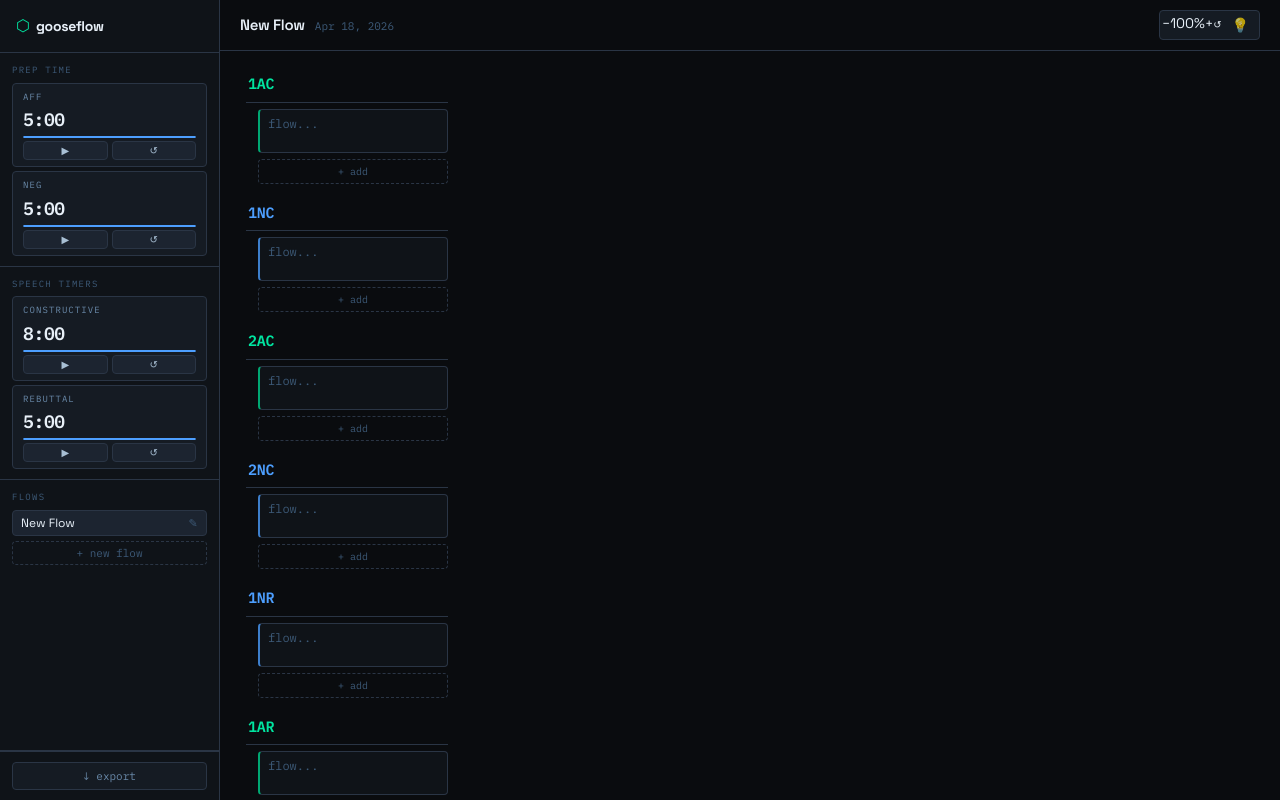
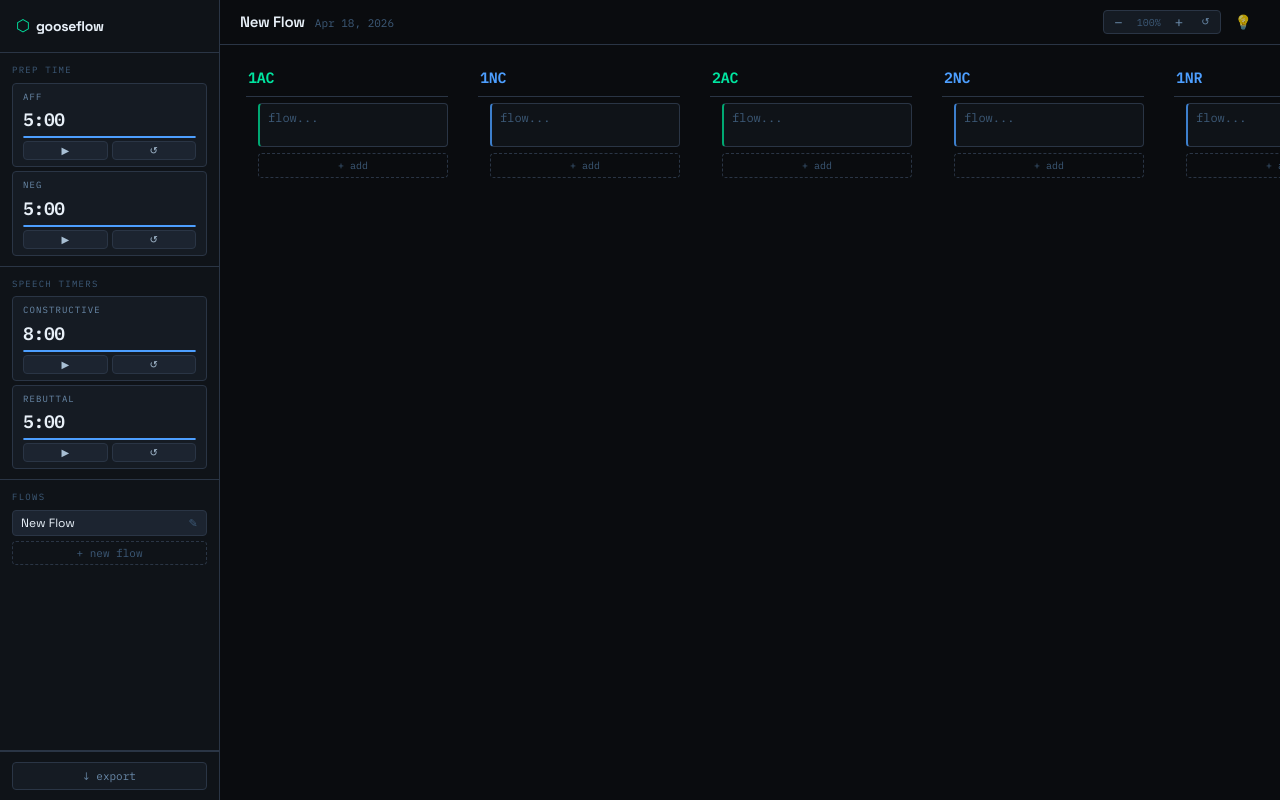
Before and after one commit to picklngoose/gooseflow, a React (Vite) app: page / in a window 1280 px wide. Built offline with nearby package versions, Linux system fonts and the light colour scheme.

Commit message:
Update App.module.css

```diff
--- a/App.module.css
+++ b/App.module.css
@@ -1,4 +1,3 @@
-/* ── Top-level layout ── */
 .app {
   display: flex;
   height: 100vh;
@@ -13,7 +12,6 @@
   min-width: 0;
 }
 
-/* ── Top bar ── */
 .topBar {
   display: flex;
   align-items: center;
@@ -50,61 +48,75 @@
 
 .viewToggle {
   display: flex;
+  gap: 6px;
+  align-items: center;
+  flex-shrink: 0;
+}
+
+.zoomControls {
+  display: flex;
+  align-items: center;
   gap: 2px;
   background: var(--bg-2);
   border: 1px solid var(--border);
   border-radius: var(--radius);
   padding: 2px;
-  flex-shrink: 0;
 }
 
-.viewBtn {
-  padding: 3px 10px;
-  font-size: 11px;
+.zoomBtn {
+  padding: 2px 8px;
+  font-size: 14px;
   font-family: var(--font-mono);
   color: var(--text-2);
   border-radius: 3px;
   transition: all 0.15s;
+  line-height: 1;
 }
 
-.viewBtn:hover {
+.zoomBtn:hover {
   color: var(--text-0);
+  background: var(--bg-3);
 }
 
-.viewBtn.activeView {
-  background: var(--bg-3);
-  color: var(--text-0);
-  border: 1px solid var(--border-bright);
+.zoomLevel {
+  font-size: 10px;
+  font-family: var(--font-mono);
+  color: var(--text-3);
+  padding: 0 4px;
+  min-width: 32px;
+  text-align: center;
 }
 
-/* ── Flow board (scrollable horizontal canvas) ── */
+/* Flow board: scrolls both directions, columns grow to content height */
 .flowBoard {
   flex: 1;
+  overflow: auto;
+  position: relative;
+}
+
+.flowBoardInner {
   display: flex;
   gap: 12px;
   padding: 16px 20px;
-  overflow-x: auto;
-  overflow-y: hidden;
-  position: relative;
   align-items: flex-start;
+  min-height: 100%;
+  width: max-content;
+  min-width: 100%;
+  transform-origin: top left;
 }
 
-/* ── SVG overlay for connection lines ── */
+/* SVG overlay for connection lines */
 .lineOverlay {
   position: absolute;
   inset: 0;
-  width: 100%;
-  height: 100%;
   pointer-events: none;
   z-index: 10;
 }
 
-/* Visual paths never intercept clicks — SVG handles it via onContextMenu */
 .lineOverlay path, .lineOverlay marker {
   pointer-events: none;
 }
 
-/* ── Hint bar shown while drawing a connection ── */
 .drawHint {
   position: fixed;
   bottom: 16px;
@@ -135,7 +147,6 @@
   background: var(--bg-3);
 }
 
-/* ── Help Modal ── */
 .helpModal {
   position: fixed;
   inset: 0;
@@ -166,15 +177,6 @@
 
 .helpSection {
   margin-bottom: 20px;
-}
-
-.helpSection h4 {
-  margin: 0 0 8px 0;
-  color: var(--text-0);
-  font-size: 14px;
-  font-weight: 600;
-  text-transform: uppercase;
-  letter-spacing: 0.5px;
 }
 
 .shortcut {
@@ -208,9 +210,4 @@
   cursor: pointer;
   font-size: 13px;
   font-weight: 500;
-  transition: background 0.15s;
 }
-
-.closeHelp:hover {
-  background: var(--accent-blue-dim);
-}
```
